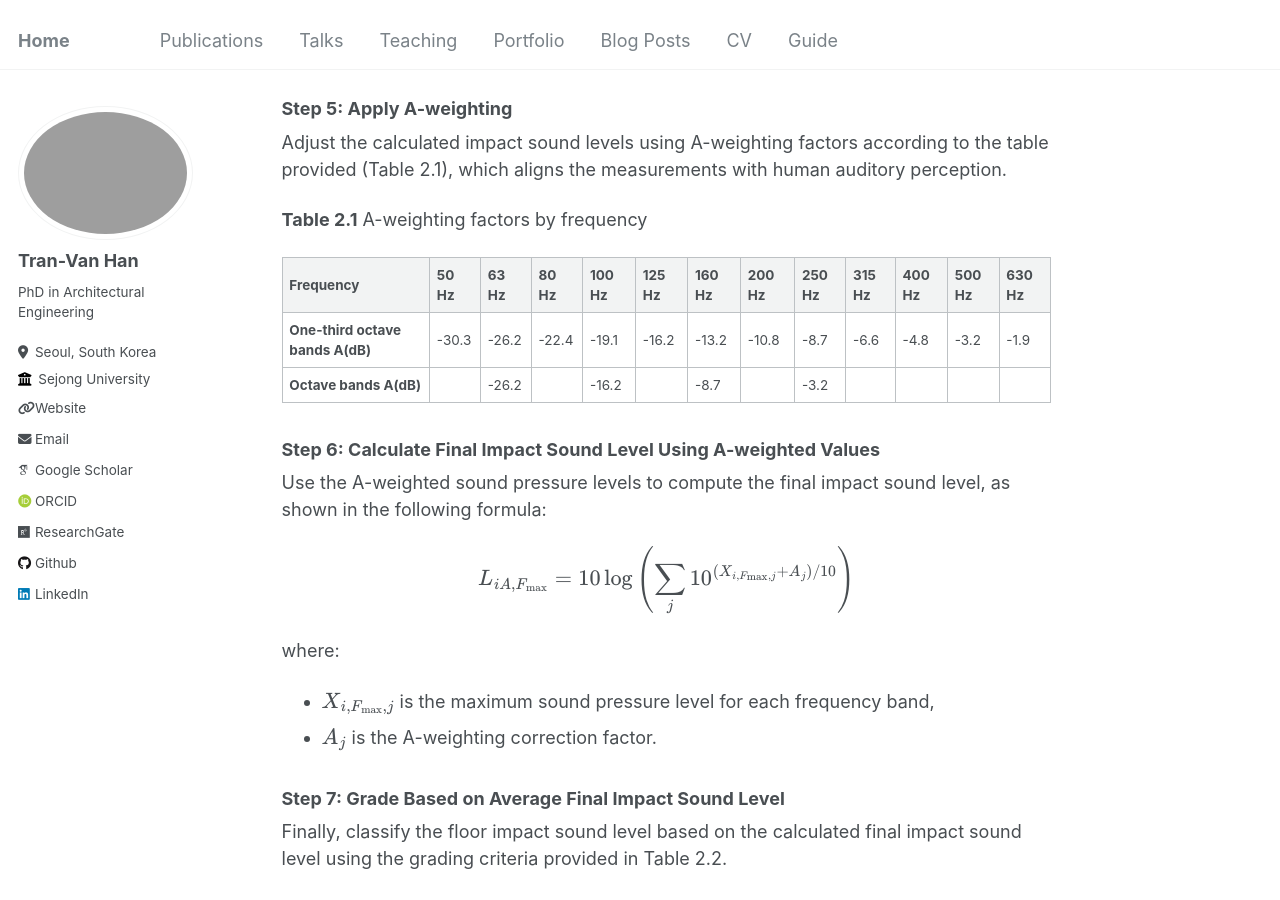
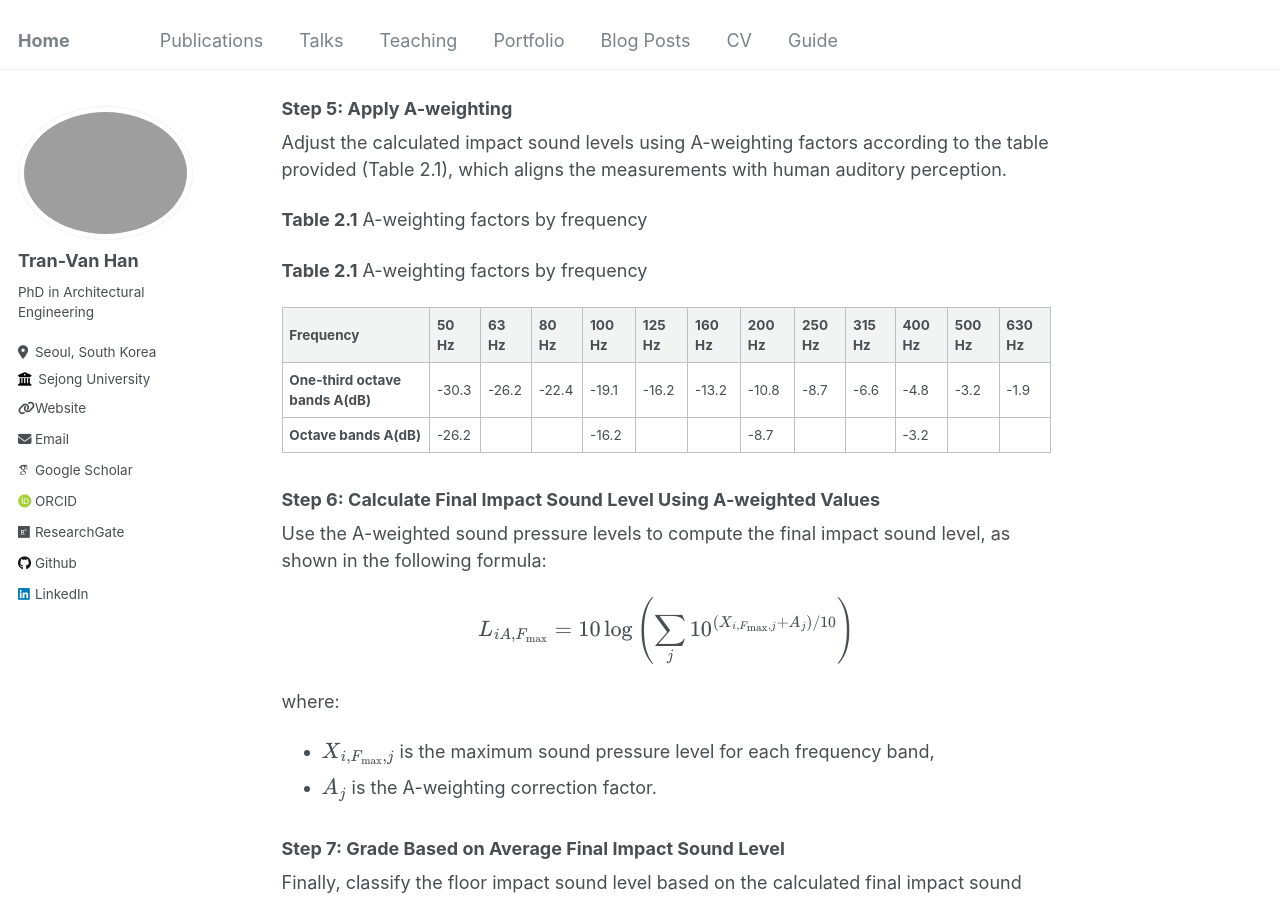
Before and after one commit to tranhan1405/tranhan1405.github.io, a Jekyll site: the page built from _posts/2024-06-25-impact-sound-level.md, in a window 1280 px wide and 900 px high, scrolled down 1850 px. Built offline with Jekyll 4.4.1, drawn with Linux system fonts in a browser that asks for light colours; some web fonts are replaced.

Commit message:
Update 2024-06-25-impact-sound-level.md

```diff
--- a/_posts/2024-06-25-impact-sound-level.md
+++ b/_posts/2024-06-25-impact-sound-level.md
@@ -56,10 +56,12 @@
 
 **Table 2.1** A-weighting factors by frequency
 
-| Frequency | 50 Hz | 63 Hz | 80 Hz | 100 Hz | 125 Hz | 160 Hz | 200 Hz | 250 Hz | 315 Hz | 400 Hz | 500 Hz | 630 Hz |
-| --------- | ----- | ----- | ----- | ------ | ------ | ------ | ------ | ------ | ------ | ------ | ------ | ------ |
-| **One-third octave bands A(dB)** | -30.3 | -26.2 | -22.4 | -19.1 | -16.2 | -13.2 | -10.8 | -8.7  | -6.6  | -4.8  | -3.2  | -1.9  |
-| **Octave bands A(dB)** |  | -26.2 |  | -16.2 |  | -8.7  |  | -3.2  |
+**Table 2.1** A-weighting factors by frequency
+
+| Frequency                | 50 Hz | 63 Hz | 80 Hz | 100 Hz | 125 Hz | 160 Hz | 200 Hz | 250 Hz | 315 Hz | 400 Hz | 500 Hz | 630 Hz |
+|--------------------------|-------|-------|-------|--------|--------|--------|--------|--------|--------|--------|--------|--------|
+| **One-third octave bands A(dB)** | -30.3 | -26.2 | -22.4 | -19.1  | -16.2  | -13.2  | -10.8  | -8.7   | -6.6   | -4.8   | -3.2   | -1.9   |
+| **Octave bands A(dB)**           | -26.2 |       |       | -16.2  |        |        | -8.7   |        |        |   -3.2     |        |        |
 
 ### Step 6: Calculate Final Impact Sound Level Using A-weighted Values
 Use the A-weighted sound pressure levels to compute the final impact sound level, as shown in the following formula:
```
